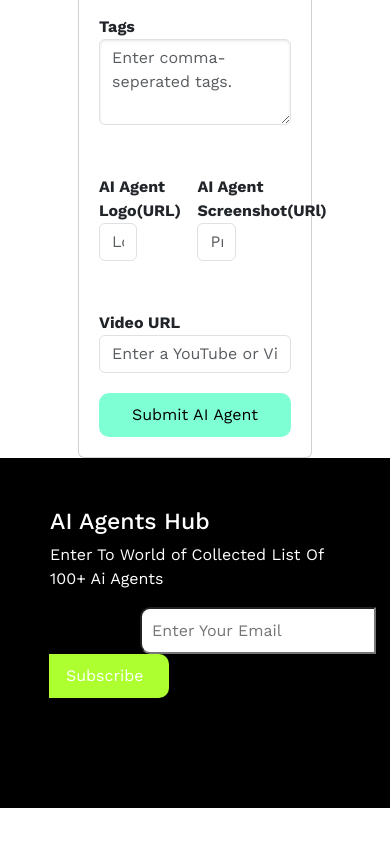
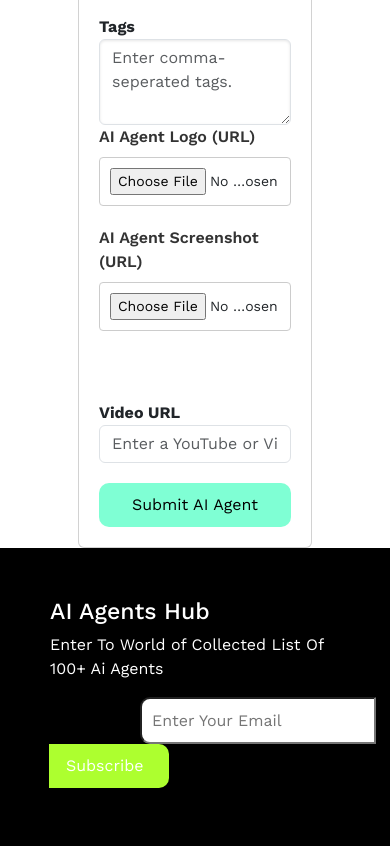
Before and after one commit to paramesh-reddy/agiagents, a React (Create React App) app: page /submit in a window 390 px wide. Shown: the part 1860-2706 px from the top of the page. Before the commit the page ends 2668 px from the top, so only its background shows below. Built offline with nearby package versions, Linux system fonts and the light colour scheme.

Commit message:
updated cloduinary

```diff
--- a/src/components/form/Form.css
+++ b/src/components/form/Form.css
@@ -65,3 +65,49 @@ textarea:focus {
     box-shadow: 0 0 5px rgba(74, 144, 226, 0.5);
     background-color: #fff;
 }
+
+
+.ai-agent-input-container {
+    display: flex;
+    justify-content: space-between;
+    gap: 20px; /* Space between the fields */
+    width: 100%; /* Full width of the container */
+    margin-bottom: 20px;
+  }
+
+  .ai-agent-input-group {
+    display: flex;
+    flex-direction: column;
+    width: 48%; /* Each input group takes up 48% of the available width */
+  }
+
+  .ai-agent-label {
+    margin-bottom: 8px;
+    font-size: 16px;
+    font-weight: 600;
+    color: #333;
+  }
+
+  .ai-agent-input {
+    padding: 10px;
+    font-size: 14px;
+    border: 1px solid #ccc;
+    border-radius: 4px;
+    transition: border-color 0.3s;
+  }
+
+  .ai-agent-input:focus {
+    border-color: #007bff;
+    outline: none;
+  }
+
+  /* Responsive design for smaller screens */
+  @media (max-width: 768px) {
+    .ai-agent-input-container {
+      flex-direction: column; /* Stack inputs vertically on smaller screens */
+    }
+
+    .ai-agent-input-group {
+      width: 100%; /* Full width for each input group */
+    }
+  }
--- a/src/components/form/Form.js
+++ b/src/components/form/Form.js
@@ -2,6 +2,7 @@ import React, { useState } from "react";
 import "./Form.css";
 import axios from "axios";
 import { Navigate, useNavigate } from "react-router-dom";
+import PrepLoader from "../prep-loader/loader";
 export default function SubmitPage() {
   const [formData, setFormData] = useState({
     // tagline: "",
@@ -23,6 +24,7 @@ export default function SubmitPage() {
     name: "",
     website_url: "",
   });
+  const [isLoading, setIsLoading] = useState(false); // Loading state
 
   const navigate = useNavigate();
   // Handle form input changes
@@ -34,18 +36,49 @@ export default function SubmitPage() {
     }));
   };
 
-  const handleCreate = async (e) => {
-    console.log("heyuu");
-    e.preventDefault();
+  const uploadToCloudinary = async (file) => {
+    const cloudName = "dnrvz201s"; // Replace with your Cloudinary cloud name
+    const uploadPreset = "cfbnzkaa"; // Replace with your Cloudinary upload preset
 
-    const formBody = new FormData();
-    Object.keys(formData).forEach((key) => {
-      formBody.append(key, formData[key]);
-    });
+    const formData = new FormData();
+    formData.append("file", file);
+    formData.append("upload_preset", uploadPreset);
 
     try {
       const response = await axios.post(
-        "http://54.253.162.126:4001/api/agents_create",
+        `https://api.cloudinary.com/v1_1/${cloudName}/image/upload`,
+        formData
+      );
+      return response.data.secure_url; // Cloudinary URL of the uploaded image
+    } catch (error) {
+      console.error("Error uploading to Cloudinary:", error);
+      throw error;
+    }
+  };
+
+  const handleCreate = async (e) => {
+    e.preventDefault();
+    setIsLoading(true);
+    try {
+      // Upload Logo and Preview Image to Cloudinary
+      const logoUrl = await uploadToCloudinary(formData.logo);
+      const previewImageUrl = await uploadToCloudinary(formData.preview_image);
+
+      // Update formData with Cloudinary URLs
+      const updatedFormData = {
+        ...formData,
+        logo: logoUrl,
+        preview_image: previewImageUrl,
+      };
+
+      // Submit form with Cloudinary URLs to your API
+      const formBody = new FormData();
+      Object.keys(updatedFormData).forEach((key) => {
+        formBody.append(key, updatedFormData[key]);
+      });
+
+      const response = await axios.post(
+        "http://54.253.162.126:4001/api/agents_create", // Your existing API endpoint
         formBody,
         {
           headers: {
@@ -53,18 +86,17 @@ export default function SubmitPage() {
           },
         }
       );
+
       console.log("Success:", response.data);
 
-      // if (response.data === "Success") {
-      //   localStorage.setItem("user-email", formData.email);
-      //   window.open("index3.html");
-      // } else {
-      //   alert("Please enter the correct data!");
+      // Navigate to a different page if needed
+      navigate("/");
 
-      navigate("/");
     } catch (error) {
       console.error("Error:", error);
       alert("An error occurred while submitting the form.");
+    } finally {
+      setIsLoading(false); // End loading
     }
   };
 
@@ -643,39 +675,33 @@ export default function SubmitPage() {
           />
         </div>
       </div>
-      <div className="input-container">
-        <div style={{ width: "20%" }}>
-          <label className="hi" for="Ai Agent">
-            AI Agent Logo(URL)
+      <div className="ai-agent-input-container">
+        <div className="ai-agent-input-group">
+          <label className="ai-agent-label" htmlFor="logo">
+            AI Agent Logo (URL)
           </label>
-
           <input
-            className="container"
-            type="email"
-            class="form-control"
-            id="select image"
-            placeholder="Logo"
+            className="ai-agent-input"
+            type="file" // Change to file input for image upload
+            id="logo"
             name="logo"
-            onChange={handleChange}
+            onChange={(e) => setFormData({ ...formData, logo: e.target.files[0] })}
           />
         </div>
-        <div style={{ width: "20%" }}>
-          <label className="hi" for="Ai Agent">
-            {" "}
-            AI Agent Screenshot(URl)
+        <div className="ai-agent-input-group">
+          <label className="ai-agent-label" htmlFor="preview_image">
+            AI Agent Screenshot (URL)
           </label>
-
           <input
-            className="container"
-            type="email"
-            class="form-control"
-            id="select image"
-            placeholder="Preview Image"
+            className="ai-agent-input"
+            type="file" // Change to file input for image upload
+            id="preview_image"
             name="preview_image"
-            onChange={handleChange}
+            onChange={(e) => setFormData({ ...formData, preview_image: e.target.files[0] })}
           />
         </div>
       </div>
+
       <div className="input-container">
         <div style={{ width: "100%" }}>
           <label className="hi" for="Ai Agent">
@@ -693,9 +719,17 @@ export default function SubmitPage() {
           />
         </div>
       </div>
-      <button className="Onclick" onClick={(e) => handleCreate(e)}>
-        Submit AI Agent
+      <button
+        className="Onclick"
+        onClick={(e) => handleCreate(e)}
+        disabled={isLoading} // Disable button while loading
+      >
+        {isLoading ? "Submitting..." : "Submit AI Agent"} {/* Change button text */}
       </button>
+
+      {isLoading && (
+        <div className="loader"><PrepLoader /></div> // Display loader when loading
+      )}
     </div>
   );
 }
```
Also changed, not shown: src/pages/details/index.js (+7 -7 lines).
